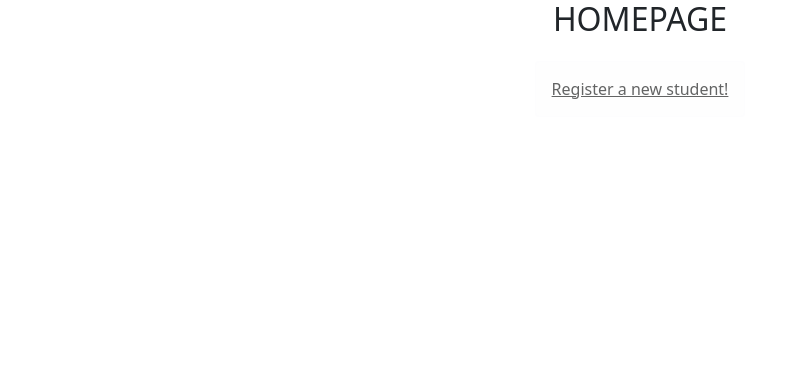
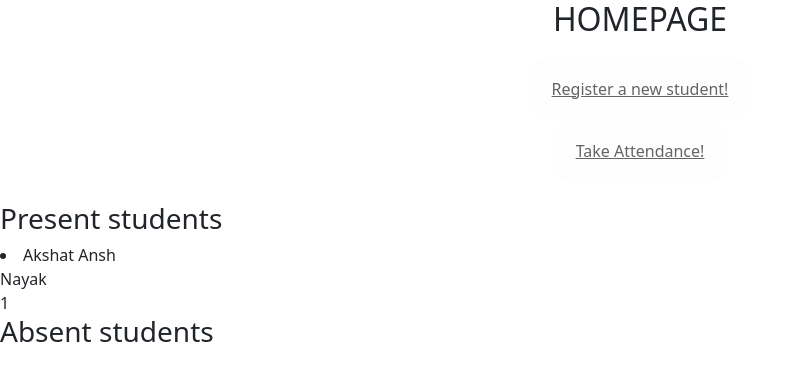
Before and after one commit to noble-platinate/Automated-Attendance-System, a Django app: page / in a window 1280 px wide. Shown: the top 381 px of the page, without its empty margins (0-792 px from the left). Run offline with Django 3.2, Linux system fonts and the light colour scheme; data comes from the database, SQL or seed files in the repository; both versions use the stored data as it was after the commit.

Commit message:
basic format

```diff
--- a/DIY/attendance/templates/attendance/index.html
+++ b/DIY/attendance/templates/attendance/index.html
@@ -8,5 +8,20 @@
     <div style="margin-top: 3%; text-align:center; margin-bottom: 3%;">
         <a href="{% url 'attendance:register'%}" class="alert alert-light">Register a new student!</a>
     </div>
+    <div style="margin-top: 3%; text-align:center; margin-bottom: 3%;">
+        <a href="{% url 'attendance:take_attendance'%}" class="alert alert-light">Take Attendance!</a>
+    </div>
+    <h3>Present students</h3>
+    {% for student in students %}
+    {% if student.present %}
+    <li>{{student.fname}} <br> {{student.lname}} <br> {{student.rno}}</li>
+    {% endif %}
+    {% endfor %}
+    <h3>Absent students</h3>
+    {% for student in students %}
+    {% if not student.present %}
+    <li>{{student.fname}} <br> {{student.lname}} <br> {{student.rno}}</li>
+    {% endif %}
+    {% endfor %}
 </body>
 </html>
--- a/DIY/attendance/urls.py
+++ b/DIY/attendance/urls.py
@@ -6,5 +6,6 @@ app_name = "attendance"
 
 urlpatterns = [
     path("",views.index,name="index"),
-    path("register",views.register,name="register")
+    path("register",views.register,name="register"),
+    path("attendance",views.take_attendance,name="take_attendance")
 ]
--- a/DIY/attendance/views.py
+++ b/DIY/attendance/views.py
@@ -4,9 +4,10 @@ import cv2
 import glob
 from .models import user_data
 
-
 def index(request):
-    return render(request, 'attendance/index.html')
+    return render(request, 'attendance/index.html',{
+        "students":user_data.objects.all()
+    })
 
 def register(request="GET"):
     if request.method == "POST":
@@ -22,5 +23,41 @@ def register(request="GET"):
         except:
             x=user_data(fname=fname, lname=lname, rno=roll, present=False,aruco_id=aruco)
             x.save()
-            return render(request, "attendance/index.html")
+            return render(request, 'attendance/index.html',{
+                "students":user_data.objects.all()
+            })
     return render(request, "attendance/register.html")
+
+def take_attendance(request):
+    Camera_matrix=np.array([[976.9729312,0.,524.0006998],[0.,974.93730941,362.12928281],[0.,0.,1.]])
+    Distortion_matrix=np.array([[-2.65932795e-01,3.04981994e+00,-1.31423363e-03,-6.12106389e-04,-1.19332537e+01]])
+    params =  cv2.aruco.DetectorParameters_create()
+    params.cornerRefinementMethod = cv2.aruco.CORNER_REFINE_SUBPIX
+    cap=cv2.VideoCapture(0)
+    frame_width = int(cap.get(3))
+    frame_height = int(cap.get(4))
+    size = (frame_width, frame_height)
+
+    while(True):
+
+        #FETCHING THE IMAGE FRAME
+        ret, frame = cap.read()
+        if ret is not True:
+            print("Error in video capture")
+            exit()
+
+        #USING INBUILT FUNCTION TO DETECT MARKER AND GET THE CORNERS
+        corners, ids, rejectedImgPoints=cv2.aruco.detectMarkers(frame, cv2.aruco.getPredefinedDictionary(cv2.aruco.DICT_6X6_50),parameters=params,cameraMatrix=Camera_matrix,distCoeff=Distortion_matrix)
+
+        if ids is not None:
+            try:
+                user_data.objects.filter(aruco_id=ids[0][0]).update(present=True)
+            except:
+                pass
+            cap.release()
+            break
+
+
+    return render(request, 'attendance/index.html',{
+        "students":user_data.objects.all()
+    })
```
Also changed, not shown: DIY/db.sqlite3.
